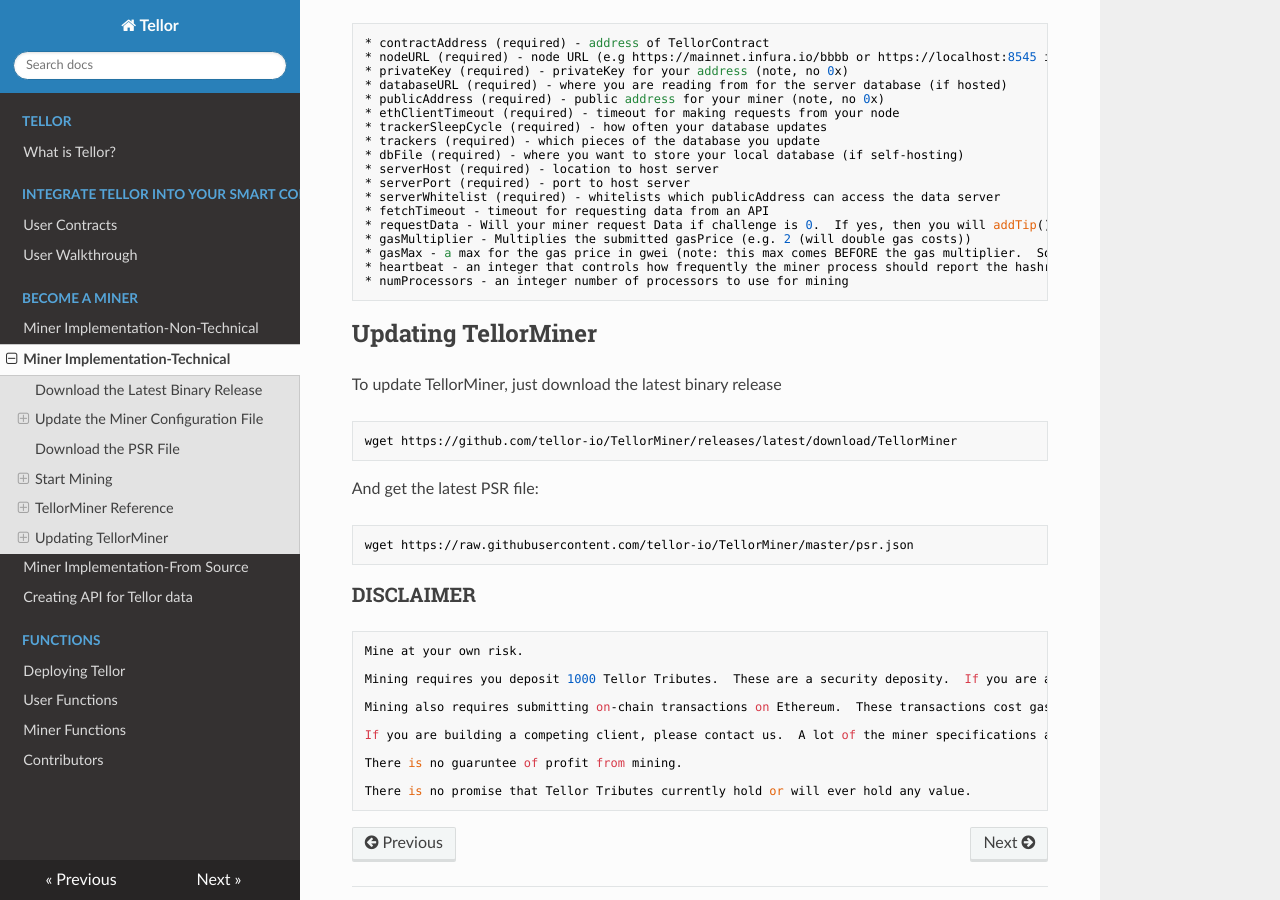
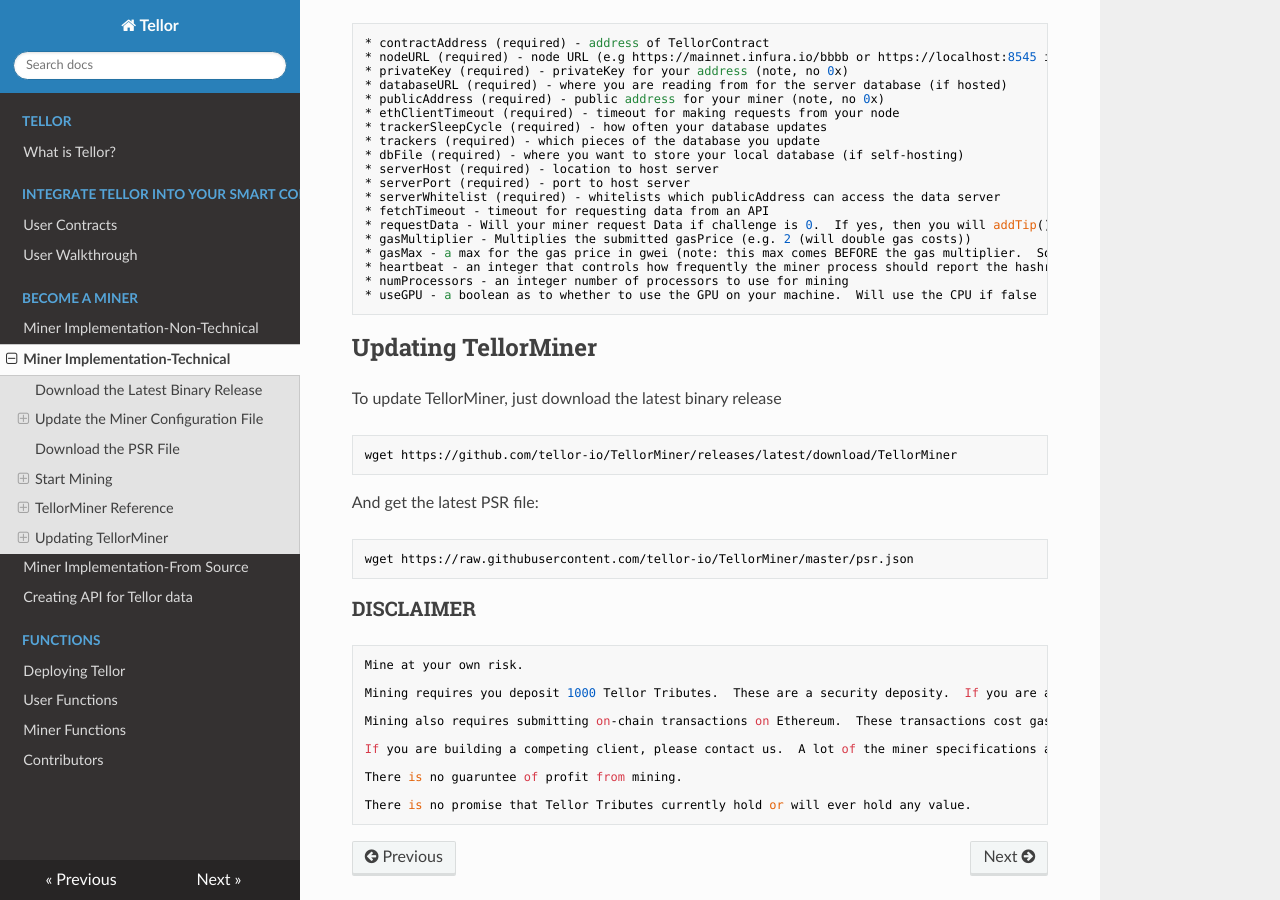
Before and after one commit to tellor-io/TellorDocumentation, an MkDocs documentation site: the page built from docs/MinerSetupTechnical.md, in a window 1280 px wide and 900 px high, scrolled down 1996 px. Built offline with MkDocs 1.6.1, drawn with Linux system fonts in a browser that asks for light colours; nearby versions of some CDN libraries; a script that is not in the unit is left out.

Commit message:
docs gpu

````diff
--- a/docs/MinerSetupTechnical.md
+++ b/docs/MinerSetupTechnical.md
@@ -81,6 +81,7 @@ Here is some information about the TellorMiner for reference.
 * gasMax - a max for the gas price in gwei (note: this max comes BEFORE the gas multiplier.  So a max gas cost of 10 gwei, can have gas prices up to 20 if gasMultiplier is 2)
 * heartbeat - an integer that controls how frequently the miner process should report the hashrate (larger is less frequent, try 1000000 to start)
 * numProcessors - an integer number of processors to use for mining
+* useGPU - a boolean as to whether to use the GPU on your machine.  Will use the CPU if false
 ```
 ## Updating TellorMiner
 To update TellorMiner, just download the latest binary release
````
